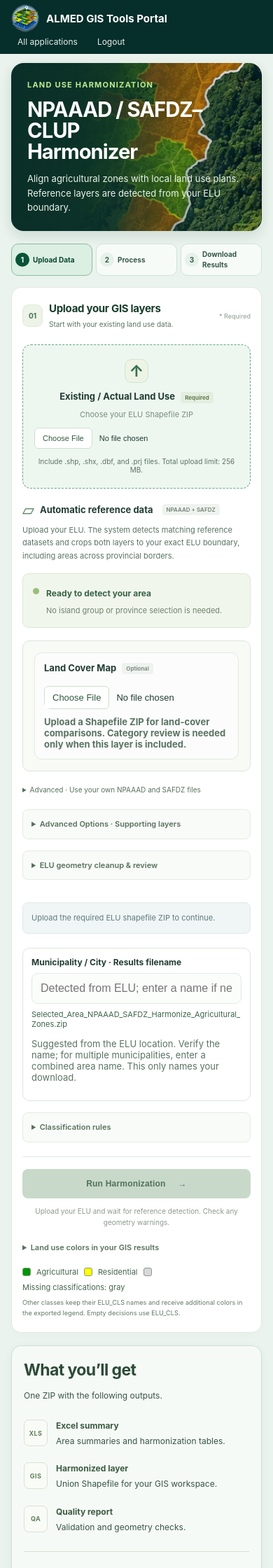
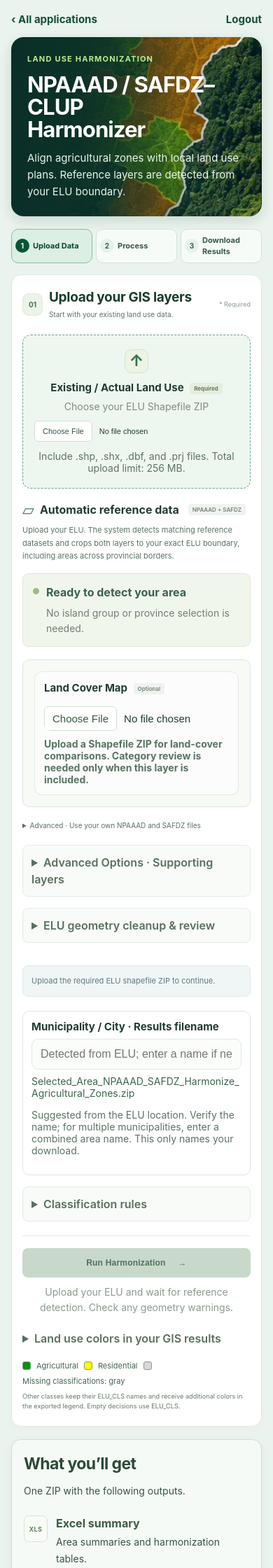
Before and after one commit to warren3398/Harmonization-and-Integration-of-NPAAAD-SAFDZ-into-CLUP, a Flask app: page /harmonizer in a window 390 px wide. Shown: the top 2240 px of the page at 70% size. Run offline with Flask 3, Linux system fonts and the light colour scheme; some libraries are stand-ins or nearby versions.

Commit message:
Simplify the Harmonizer header and enlarge workspace text

```diff
--- a/static/harmonizer.css
+++ b/static/harmonizer.css
@@ -130,16 +130,10 @@
 
 /* Shared portal identity and a compact workflow header. */
 .harmonizer-page { background: #eaf3ed; }
-.harmonizer-page .harmonizer-masthead { background: #062e2b; color: #fff; }
-.harmonizer-page .masthead-inner,
-.harmonizer-page main { width: min(100% - 56px, 1240px); margin-inline: auto; }
-.harmonizer-page .masthead-inner { min-height: 64px; display: flex; align-items: center; justify-content: space-between; gap: 14px; }
-.harmonizer-page .masthead-brand { display: flex; align-items: center; gap: 10px; color: #fff; font-weight: 750; font-size: 17px; text-decoration: none; }
-.harmonizer-page .masthead-brand img { flex: 0 0 auto; }
-.harmonizer-page .masthead-inner nav { display: flex; align-items: center; gap: 10px; }
-.harmonizer-page .masthead-inner nav a { color: #e5f1ec; font-size: 13px; text-decoration: none; padding: 7px 9px; }
-.harmonizer-page .masthead-inner nav a:hover { text-decoration: underline; }
-.harmonizer-page main { padding: 20px 0 24px; }
+.harmonizer-page main { width: min(100% - 56px, 1240px); margin-inline: auto; padding: 12px 0 24px; }
+.harmonizer-page .workspace-links { display: flex; justify-content: space-between; gap: 12px; padding-bottom: 11px; }
+.harmonizer-page .workspace-links a { padding: 5px 0; color: #164f38; font-size: 15px; font-weight: 700; text-decoration: none; }
+.harmonizer-page .workspace-links a:hover { text-decoration: underline; }
 .harmonizer-page .hero {
   background: linear-gradient(90deg, #092f28 0%, #092f28f7 29%, #092f28dc 42%, #092f285c 66%, #092f2808 100%),
     url("assets/portal-harmonizer.webp") right 45% / auto 265% no-repeat, #092f28;
@@ -147,8 +141,8 @@
   min-height: 224px; border-radius: 18px; box-shadow: 0 6px 18px #113c2c24;
 }
 .harmonizer-page .hero-copy { max-width: 670px; }
-.harmonizer-page .hero h1 { color: #fff; margin: 0 0 12px; font-size: clamp(31px, 4.2vw, 52px); font-weight: 750; line-height: 1.04; }
-.harmonizer-page .hero p { margin: 0; max-width: 438px; color: #e7f4eb; font-size: 15px; }
+.harmonizer-page .hero h1 { color: #fff; margin: 0 0 12px; font-size: clamp(33px, 4.5vw, 56px); font-weight: 750; line-height: 1.04; }
+.harmonizer-page .hero p { margin: 0; max-width: 490px; color: #e7f4eb; font-size: 17px; }
 .harmonizer-page .hero .hero-eyebrow { margin-bottom: 11px; color: #bceb91; font-size: 11px; letter-spacing: .11em; text-transform: uppercase; font-weight: 750; }
 .harmonizer-page .steps {
   display: grid; counter-reset: step; grid-template-columns: repeat(3, minmax(0, 1fr));
@@ -156,7 +150,7 @@
 }
 .harmonizer-page .steps li {
   display: flex; align-items: center; gap: 9px; color: #35574a; background: #f7fbf8; border: 1px solid #d0e4d7;
-  border-radius: 10px; margin: 0; padding: 10px 12px; font-size: 13px; font-weight: 700;
+  border-radius: 10px; margin: 0; padding: 10px 12px; font-size: 14px; font-weight: 700;
 }
 .harmonizer-page .steps li::before {
   counter-increment: step; content: counter(step); position: static; display: grid; place-items: center;
@@ -175,20 +169,17 @@
 .harmonizer-page .optional-layers, .harmonizer-page .method-rules { background: #f8fbf8; }
 .harmonizer-page .workspace-footer { border-top-color: #cbded1; }
 @media (max-width: 760px) {
-  .harmonizer-page .masthead-inner, .harmonizer-page main { width: calc(100% - 32px); }
+  .harmonizer-page main { width: calc(100% - 32px); }
   .harmonizer-page .workspace-layout { grid-template-columns: minmax(0, 1fr); }
   .harmonizer-page .workspace-help { position: static; }
 }
 @media (max-width: 480px) {
   .harmonizer-page main { padding-top: 13px; }
-  .harmonizer-page .masthead-inner { flex-wrap: wrap; gap: 2px; padding-block: 6px; }
-  .harmonizer-page .masthead-brand { font-size: 15px; }
-  .harmonizer-page .masthead-inner nav a { font-size: 12px; padding-block: 4px; }
   .harmonizer-page .hero { min-height: 198px; background-size: auto, auto 220%; }
-  .harmonizer-page .hero h1 { font-size: clamp(26px, 7.5vw, 36px); }
-  .harmonizer-page .hero p { font-size: 13px; }
+  .harmonizer-page .hero h1 { font-size: clamp(28px, 8vw, 38px); }
+  .harmonizer-page .hero p { font-size: 15px; }
   .harmonizer-page .steps { gap: 5px; }
-  .harmonizer-page .steps li { gap: 5px; padding: 7px 5px; font-size: 10px; }
+  .harmonizer-page .steps li { gap: 5px; padding: 7px 5px; font-size: 11px; }
   .harmonizer-page .steps li::before { width: 20px; height: 20px; flex-basis: 20px; }
 }
 
@@ -202,3 +193,15 @@
 .harmonizer-page .help-tip p { color: #365446; }
 .harmonizer-page .help-intro,
 .harmonizer-page .output-item p { font-size: 12px; }
+
+
+.harmonizer-page .section-heading h2 { font-size: clamp(19px, 2.4vw, 24px); }
+.harmonizer-page .dataset-title h3 { font-size: 16px; }
+.harmonizer-page .elu-upload strong, .harmonizer-page .landcover-upload label,
+.harmonizer-page .output-naming label { font-size: 15px; }
+.harmonizer-page .hint, .harmonizer-page .upload-description, .harmonizer-page .upload-formats,
+.harmonizer-page .reference-detection p, .harmonizer-page #runHint, .harmonizer-page #filenamePreview,
+.harmonizer-page .help-intro, .harmonizer-page .output-item p, .harmonizer-page .help-tip p { font-size: 14px; }
+.harmonizer-page .reference-detection strong, .harmonizer-page .output-item h3,
+.harmonizer-page details summary { font-size: 16px; }
+.harmonizer-page input[type="file"], .harmonizer-page button[type="submit"] { font-size: 15px; }
--- a/templates/index.html
+++ b/templates/index.html
@@ -1,20 +1,12 @@
 <!doctype html>
 <html lang="en"><head><meta charset="utf-8"><meta name="viewport" content="width=device-width,initial-scale=1">
-<title>NPAAAD/SAFDZ–CLUP Harmonization</title><link rel="stylesheet" href="/static/style.css"><link rel="stylesheet" href="/static/harmonizer.css?v=7"></head>
+<title>NPAAAD/SAFDZ–CLUP Harmonization</title><link rel="stylesheet" href="/static/style.css"><link rel="stylesheet" href="/static/harmonizer.css?v=8"></head>
 <body class="harmonizer-page">
-<header class="harmonizer-masthead">
-  <div class="masthead-inner">
-    <a class="masthead-brand" href="{{ url_for('portal_home') }}">
-      <img src="/static/assets/land-use-layers.png" alt="" width="40" height="40">
-      <span>ALMED GIS Tools Portal</span>
-    </a>
-    <nav aria-label="Workspace navigation">
-      <a href="{{ url_for('portal_home') }}#applications">All applications</a>
-      <a href="{{ url_for('logout') }}">Logout</a>
-    </nav>
-  </div>
-</header>
 <main>
+  <nav class="workspace-links" aria-label="Workspace navigation">
+    <a href="{{ url_for('portal_home') }}#applications">‹ All applications</a>
+    <a href="{{ url_for('logout') }}">Logout</a>
+  </nav>
   <section class="hero" aria-labelledby="harmonizer-title">
     <div class="hero-copy">
       <p class="hero-eyebrow">Land use harmonization</p>
```
